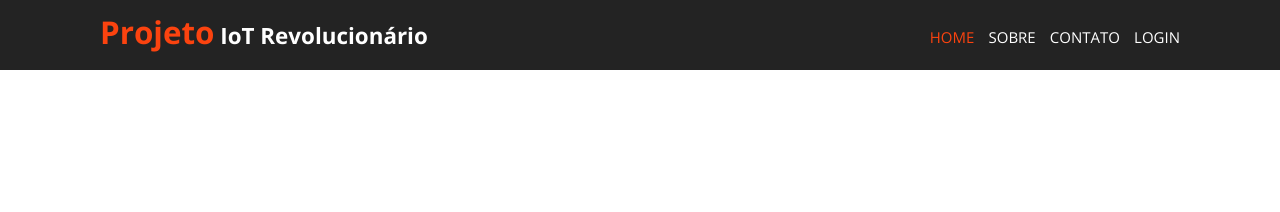
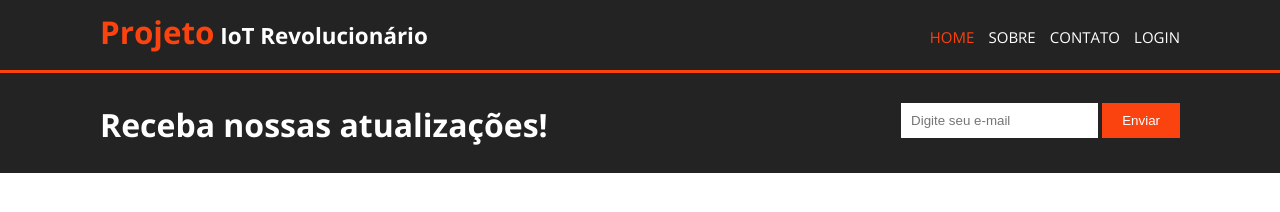
Before and after one commit to eliasnachle/Atividades-PI, a plain HTML site: page atividade1-html-css/cabecalho.html in a window 1280 px wide. Drawn offline with nearby package versions, Linux system fonts and the light colour scheme.

Commit message:
Atualizando arquivos

```diff
--- a/atividade1-html-css/cabecalho.html
+++ b/atividade1-html-css/cabecalho.html
@@ -19,5 +19,14 @@
         </ul>
       </nav>
 </header>
+<div class="content-atualizacoes">
+    <div class="container-atualizacoes">
+        <h1>Receba nossas atualizações!</h1>
+        <div class="container-input">
+            <input type="text" placeholder="Digite seu e-mail">
+            <button class="btn">Enviar</button>
+        </div>
+    </div>
+</div>
 </body>
 </html>
--- a/atividade1-html-css/style.css
+++ b/atividade1-html-css/style.css
@@ -10,6 +10,7 @@ header {
     background: #232323;
     width: 100%;
     height: 70px;
+    border-bottom: 3px solid #fb430f;
 }
 header b{
     color: #fb430f;
@@ -38,3 +39,33 @@ ul li {
 .ativado{
     color: #fb430f;
 }
+
+.content-atualizacoes{
+    height: 100px;
+    background: #232323;
+}
+.container-atualizacoes{
+    margin: 0 100px;
+    padding-top: 30px;
+}
+.container-input{
+    float: right;
+}
+.content-atualizacoes h1 {
+    color: #fff;
+    margin: 0;
+    float: left;
+}
+.content-atualizacoes input{
+    padding: 10px;
+    border: none;
+    outline: none;
+}
+.content-atualizacoes .btn{
+    background: #fb430f;
+    color: #fff;
+    padding: 10px 20px;
+    outline: none;
+    border: none;
+    cursor: pointer;
+}
```
